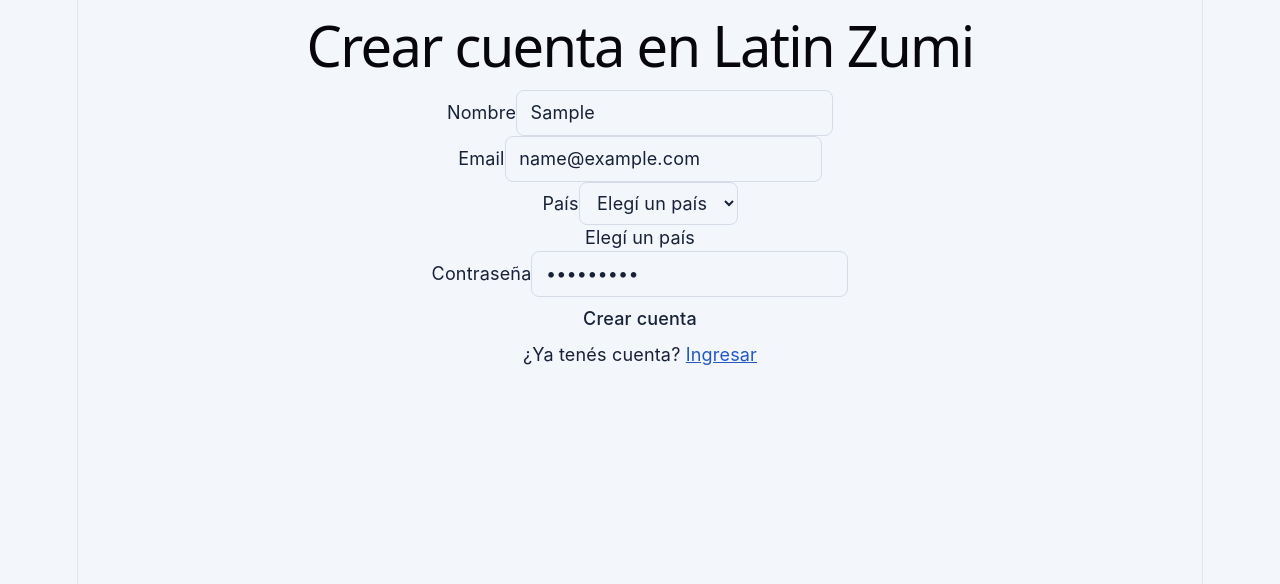
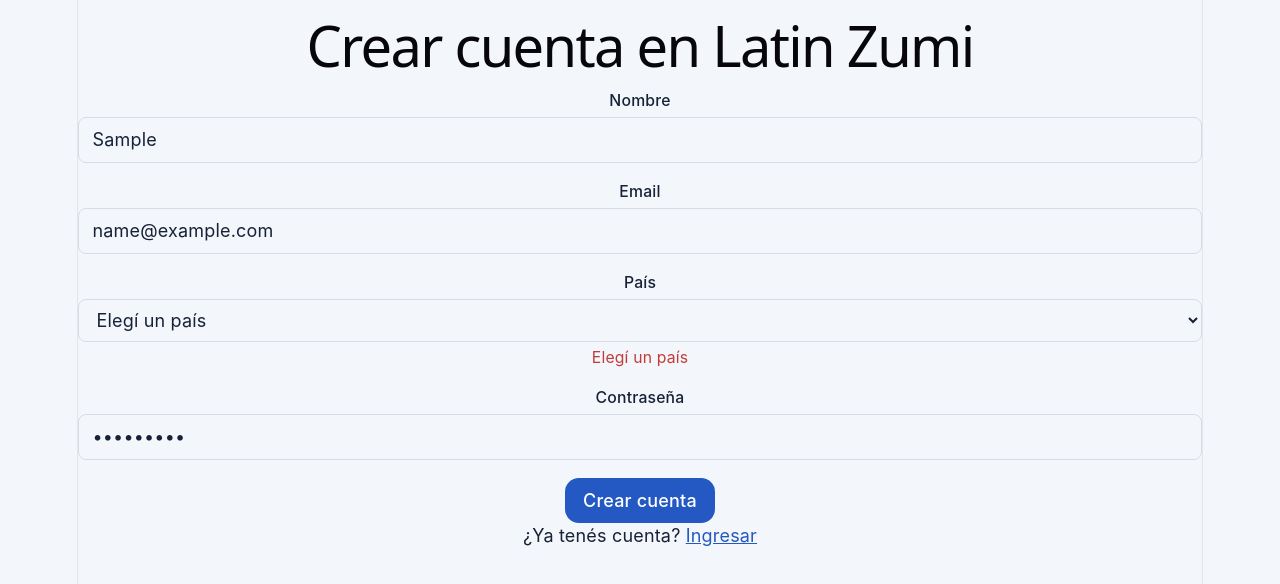
Before and after one commit to Latin-Zumi/latin-zumi-front, a React (Vite) app in the folder latin-zumi-react/: page /register in a window 1280 px wide. Both pictures are taken after typing "Sample", "name@example.com", "Sample123" into the empty fields and a click on the button "Crear cuenta". Shown: the top 584 px of the page. Built offline with nearby package versions, Linux system fonts and the light colour scheme; no server answers.

Commit message:
"feat(ui): integrar Input, Modal, Button y estados con LoginForm, RegisterForm y Dashboard, agregando estilos en global.css"

```diff
--- a/latin-zumi-react/src/components/forms/LoginForm.tsx
+++ b/latin-zumi-react/src/components/forms/LoginForm.tsx
@@ -1,6 +1,8 @@
 import { useState, type FormEvent } from 'react';
 import { z } from 'zod';
 import { AuthError, login, type Session } from '../../services/authService';
+import Button from '../ui/Button';
+import Input from '../ui/Input';
 
 const loginSchema = z.object({
   email: z.string().email('Ingresá un email válido'),
@@ -52,35 +54,37 @@
 
   return (
     <form onSubmit={handleSubmit} noValidate>
-      <div>
-        <label htmlFor="email">Email</label>
-        <input
+      <Input
         id="email"
+        label="Email"
         type="email"
         autoComplete="email"
         value={form.email}
+        disabled={loading}
+        error={fieldErrors.email}
         onChange={(e) => setForm({ ...form, email: e.target.value })}
       />
-        {fieldErrors.email && <p role="alert">{fieldErrors.email}</p>}
-      </div>
 
-      <div>
-        <label htmlFor="password">Contraseña</label>
-        <input
+      <Input
         id="password"
+        label="Contraseña"
         type="password"
         autoComplete="current-password"
         value={form.password}
+        disabled={loading}
+        error={fieldErrors.password}
         onChange={(e) => setForm({ ...form, password: e.target.value })}
       />
-        {fieldErrors.password && <p role="alert">{fieldErrors.password}</p>}
-      </div>
 
-      {formError && <p role="alert">{formError}</p>}
+      {formError && (
+        <p role="alert" className="form-error">
+          {formError}
+        </p>
+      )}
 
-      <button type="submit" disabled={loading}>
-        {loading ? 'Ingresando...' : 'Ingresar'}
-      </button>
+      <Button variant="solid" type="submit" loading={loading}>
+        Ingresar
+      </Button>
     </form>
   );
 }
--- a/latin-zumi-react/src/components/forms/RegisterForm.tsx
+++ b/latin-zumi-react/src/components/forms/RegisterForm.tsx
@@ -1,6 +1,8 @@
 import { useState, type FormEvent } from 'react';
 import { z } from 'zod';
 import { AuthError, register, type Session } from '../../services/authService';
+import Button from '../ui/Button';
+import Input from '../ui/Input';
 
 const registerSchema = z.object({
   nombre: z.string().min(2, 'Ingresá tu nombre'),
@@ -61,34 +63,37 @@
 
   return (
     <form onSubmit={handleSubmit} noValidate>
-      <div>
-        <label htmlFor="nombre">Nombre</label>
-        <input
+      <Input
         id="nombre"
+        label="Nombre"
         autoComplete="name"
         value={form.nombre}
+        disabled={loading}
+        error={fieldErrors.nombre}
         onChange={(e) => setForm({ ...form, nombre: e.target.value })}
       />
-        {fieldErrors.nombre && <p role="alert">{fieldErrors.nombre}</p>}
-      </div>
 
-      <div>
-        <label htmlFor="email">Email</label>
-        <input
+      <Input
         id="email"
+        label="Email"
         type="email"
         autoComplete="email"
         value={form.email}
+        disabled={loading}
+        error={fieldErrors.email}
         onChange={(e) => setForm({ ...form, email: e.target.value })}
       />
-        {fieldErrors.email && <p role="alert">{fieldErrors.email}</p>}
-      </div>
 
-      <div>
-        <label htmlFor="pais">País</label>
+      <div className="input-container">
+        <label htmlFor="pais" className="input-label">
+          País
+        </label>
         <select
           id="pais"
           value={form.pais}
+          disabled={loading}
+          aria-invalid={!!fieldErrors.pais}
+          aria-describedby={fieldErrors.pais ? 'pais-error' : undefined}
           onChange={(e) => setForm({ ...form, pais: e.target.value })}
         >
           <option value="">Elegí un país</option>
@@ -96,26 +101,33 @@
           <option value="Colombia">Colombia</option>
           <option value="Otro">Otro</option>
         </select>
-        {fieldErrors.pais && <p role="alert">{fieldErrors.pais}</p>}
+        {fieldErrors.pais && (
+          <span id="pais-error" className="input-error" role="alert">
+            {fieldErrors.pais}
+          </span>
+        )}
       </div>
 
-      <div>
-        <label htmlFor="password">Contraseña</label>
-        <input
+      <Input
         id="password"
+        label="Contraseña"
         type="password"
         autoComplete="new-password"
         value={form.password}
+        disabled={loading}
+        error={fieldErrors.password}
         onChange={(e) => setForm({ ...form, password: e.target.value })}
       />
-        {fieldErrors.password && <p role="alert">{fieldErrors.password}</p>}
-      </div>
 
-      {formError && <p role="alert">{formError}</p>}
+      {formError && (
+        <p role="alert" className="form-error">
+          {formError}
+        </p>
+      )}
 
-      <button type="submit" disabled={loading}>
-        {loading ? 'Creando cuenta...' : 'Crear cuenta'}
-      </button>
+      <Button variant="solid" type="submit" loading={loading}>
+        Crear cuenta
+      </Button>
     </form>
   );
 }
--- a/latin-zumi-react/src/components/states/EmptyState.tsx
+++ b/latin-zumi-react/src/components/states/EmptyState.tsx
@@ -1,3 +1,5 @@
+import Button from "../ui/Button";
+
 type EmptyStateProps = {
   title: string;
   description?: string;
@@ -23,7 +25,9 @@
       <p>No tenés fondos disponibles en tu billetera.</p>
     )}
     {actionLabel && onAction && (
-      <button onClick={onAction}>{actionLabel}</button>
+      <Button variant="solid" onClick={onAction}>
+        {actionLabel}
+      </Button>
     )}
   </div>
 );
--- a/latin-zumi-react/src/components/states/ErrorState.tsx
+++ b/latin-zumi-react/src/components/states/ErrorState.tsx
@@ -1,3 +1,5 @@
+import Button from "../ui/Button";
+
 type ErrorStateProps = {
   message: string;
   onRetry?: () => void;
@@ -6,6 +8,10 @@
 export const ErrorState: React.FC<ErrorStateProps> = ({ message, onRetry }) => (
   <div className="state-container" role="alert">
     <p>Error en la billetera: {message}</p>
-    {onRetry && <button onClick={onRetry}>Reintentar</button>}
+    {onRetry && (
+      <Button variant="solid" onClick={onRetry}>
+        Reintentar
+      </Button>
+    )}
   </div>
 );
--- a/latin-zumi-react/src/components/ui/Button.tsx
+++ b/latin-zumi-react/src/components/ui/Button.tsx
@@ -8,7 +8,8 @@
 
 type SolidButtonProps = ButtonBaseProps & {
   variant: 'solid';
-  onClick: () => void;
+  type?: 'button' | 'submit' | 'reset';
+  onClick?: () => void;
   disabled?: boolean;
   loading?: boolean;
 };
@@ -25,11 +26,13 @@
   const { size = 'md', children } = props;
 
   if (props.variant === 'solid') {
-    const { onClick, disabled, loading } = props;
+    const { type = 'button', onClick, disabled, loading } = props;
     const isDisabled = disabled || loading;
 
     return (
       <button
+        type={type}
+        aria-busy={loading || undefined}
         className={`btn btn-${size}`}
         onClick={onClick}
         disabled={isDisabled}
--- a/latin-zumi-react/src/components/ui/Modal.tsx
+++ b/latin-zumi-react/src/components/ui/Modal.tsx
@@ -1,5 +1,6 @@
 import { useEffect, useId, useRef, type ReactNode } from "react";
 import { createPortal } from "react-dom";
+import Button from "./Button";
 
 type ModalProps = {
   isOpen: boolean;
@@ -65,7 +66,7 @@
         </header>
         <div className="dialog-body">{children}</div>
         <footer className="dialog-footer">
-          {footer ?? <button type="button" className="button button--quiet" onClick={onClose}>Cerrar</button>}
+          {footer ?? <Button variant="solid" onClick={onClose}>Cerrar</Button>}
         </footer>
       </section>
     </div>,
--- a/latin-zumi-react/src/pages/Dashboard.tsx
+++ b/latin-zumi-react/src/pages/Dashboard.tsx
@@ -1,15 +1,39 @@
+import { useState } from 'react';
+import Button from '../components/ui/Button';
+import Modal from '../components/ui/Modal';
+import { EmptyState } from '../components/states';
 import { useAuth } from '../hooks/useAuth';
 
 export default function Dashboard() {
   const { user, logout } = useAuth();
+  const [confirmOpen, setConfirmOpen] = useState(false);
 
   return (
     <main>
       <h1>Dashboard</h1>
       <p>Hola, {user?.nombre}</p>
-      <button type="button" onClick={logout}>
+      <EmptyState title="Movimientos" variant="no-transactions" />
+      <Button variant="solid" onClick={() => setConfirmOpen(true)}>
         Salir
-      </button>
+      </Button>
+
+      <Modal
+        isOpen={confirmOpen}
+        onClose={() => setConfirmOpen(false)}
+        title="Cerrar sesión"
+        footer={
+          <>
+            <Button variant="solid" onClick={() => setConfirmOpen(false)}>
+              Cancelar
+            </Button>
+            <Button variant="solid" onClick={logout}>
+              Salir
+            </Button>
+          </>
+        }
+      >
+        <p>¿Seguro que querés cerrar sesión?</p>
+      </Modal>
     </main>
   );
 }
--- a/latin-zumi-react/src/styles/global.css
+++ b/latin-zumi-react/src/styles/global.css
@@ -39,3 +39,102 @@
     @apply max-w-full h-auto rounded-md;
   }
 }
+
+@layer components {
+  .btn {
+    @apply inline-flex items-center justify-center gap-2 bg-primary text-primary-foreground cursor-pointer;
+
+    &:hover:not(:disabled) {
+      @apply bg-primary-hover;
+    }
+
+    &:disabled {
+      @apply opacity-60 cursor-not-allowed;
+    }
+  }
+
+  .btn-link {
+    @apply inline-flex items-center justify-center rounded-md font-medium no-underline;
+  }
+
+  .btn-sm {
+    @apply text-sm px-3 py-1;
+  }
+
+  .btn-md {
+    @apply text-base;
+  }
+
+  .btn-lg {
+    @apply text-lg px-6 py-3;
+  }
+
+  .ui-spinner {
+    @apply inline-block rounded-full border-2 border-current border-t-transparent animate-spin;
+  }
+
+  .ui-spinner--sm {
+    @apply w-4 h-4;
+  }
+
+  .ui-spinner--md {
+    @apply w-6 h-6;
+  }
+
+  .ui-spinner--lg {
+    @apply w-10 h-10;
+  }
+
+  .input-container {
+    @apply flex flex-col gap-1 mb-4;
+  }
+
+  .input-label {
+    @apply text-sm font-medium;
+  }
+
+  .input-field--error {
+    @apply border-danger;
+  }
+
+  .input-error,
+  .form-error {
+    @apply text-sm text-danger;
+  }
+
+  .state-container {
+    @apply flex flex-col items-center gap-3 p-6 text-center;
+  }
+
+  .loading-state {
+    @apply flex flex-col items-center gap-2 p-6 text-muted;
+  }
+
+  .loading-state--inline {
+    @apply flex-row p-0;
+  }
+
+  .dialog-backdrop {
+    @apply fixed inset-0 z-50 flex items-center justify-center bg-black/50 p-4;
+  }
+
+  .dialog-panel {
+    @apply w-full max-w-md rounded-lg bg-surface p-6 shadow-lg;
+  }
+
+  .dialog-header {
+    @apply mb-4 flex items-center justify-between gap-4;
+  }
+
+  .dialog-close {
+    @apply ml-auto bg-transparent px-2 py-0 text-2xl leading-none text-muted cursor-pointer;
+  }
+
+  .dialog-body {
+    @apply mb-6;
+  }
+
+  .dialog-footer {
+    @apply flex justify-end gap-2;
+  }
+}
```
Lines whose indentation alone changed are shown as unchanged.
